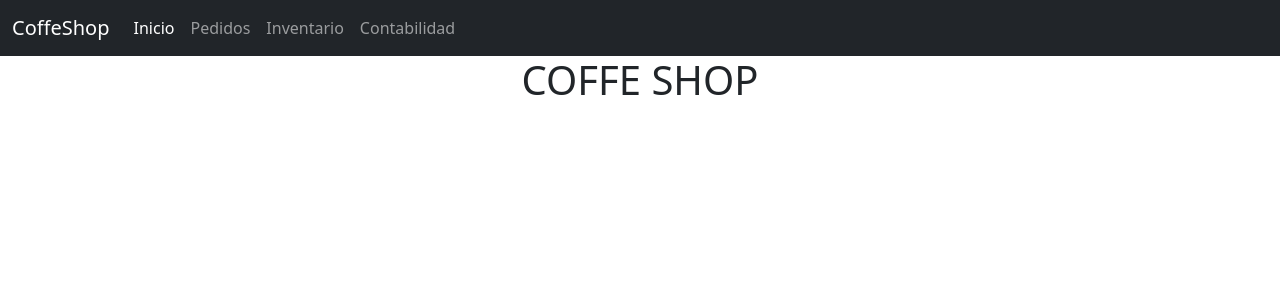
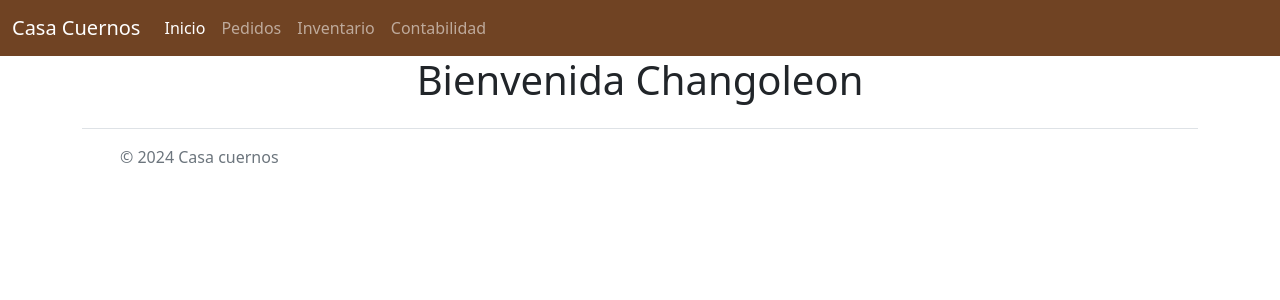
Before and after one commit to LuisRFE0/cafeshop, a React (Vite) app: page / in a window 1280 px wide. Shown: the top 300 px of the page. Built offline with nearby package versions, Linux system fonts and the light colour scheme.

Commit message:
cafe al 10%

```diff
--- a/index.html
+++ b/index.html
@@ -8,6 +8,7 @@
   <title>Vite + React</title>
   <link href="https://cdn.jsdelivr.net/npm/bootstrap@5.0.2/dist/css/bootstrap.min.css" rel="stylesheet"
     integrity="sha384-EVSTQN3/azprG1Anm3QDgpJLIm9Nao0Yz1ztcQTwFspd3yD65VohhpuuCOmLASjC" crossorigin="anonymous">
+    <link rel="stylesheet" href="src/style/inicio.css">
 </head>
 
 <body>
--- a/src/App.jsx
+++ b/src/App.jsx
@@ -1,12 +1,20 @@
 
 import '../src/style/app.css'
+import { InicioView } from './components/InicioView'
 import { Header } from './layout/Header'
+import { Administradores } from './data/Administradores'
+import { Footer } from './layout/Footer'
 
 export const App = () => {
+    const admin = Administradores();
+
+
+
     return (
         <>
             <Header />
-            <h1 className='nombreTitulo'>COFFE SHOP</h1>
+            <InicioView  admin={admin} />
+            <Footer />
         </>)
 
 
--- /dev/null
+++ b/src/components/InicioView.jsx
@@ -0,0 +1,14 @@
+import '../style/inicio.css'
+export const InicioView = ({ admin }) => {
+
+    return (
+        <>
+
+           <div className="container">
+            <h1 className="text-center">Bienvenida {admin}</h1>
+
+        </div>
+
+        </>
+    )
+}
--- /dev/null
+++ b/src/data/Administradores.js
@@ -0,0 +1,5 @@
+
+export const Administradores = () => {
+  return "Changoleon";
+
+}
--- /dev/null
+++ b/src/layout/Footer.jsx
@@ -0,0 +1,20 @@
+
+export const Footer = () => {
+    return (
+        <>
+
+            <div className="container">
+                <footer className="d-flex flex-wrap justify-content-between align-items-center py-3 my-4 border-top">
+                    <div className="col-md-4 d-flex align-items-center">
+                        <a href="/" className="mb-3 me-2 mb-md-0 text-muted text-decoration-none lh-1">
+                            <svg className="bi" width="30" height="24"></svg>
+                        </a>
+                        <span className="text-muted">© 2024 Casa cuernos</span>
+                    </div>
+
+                </footer>
+            </div>
+
+        </>
+    )
+}
--- a/src/layout/Header.jsx
+++ b/src/layout/Header.jsx
@@ -3,9 +3,9 @@ import '../style/header.css'
 export const Header = () => {
     return (
         <>
-            <nav className="navbar navbar-expand-lg navbar-dark bg-dark">
+            <nav className="nav-bar navbar navbar-expand-lg navbar-dark">
                 <div className="container-fluid">
-                    <a className="navbar-brand" href="#">CoffeShop</a>
+                    <a className="navbar-brand" href="#">Casa Cuernos</a>
                     <button className="navbar-toggler" type="button" data-bs-toggle="collapse" data-bs-target="#navbarNavDropdown" aria-controls="navbarNavDropdown" aria-expanded="false" aria-label="Toggle navigation">
                         <span className="navbar-toggler-icon"></span>
                     </button>
--- a/src/style/header.css
+++ b/src/style/header.css
@@ -0,0 +1,4 @@
+.nav-bar{
+    background-color: #704323;
+
+}
```
Also changed, not shown: src/images/fondoInicio.jpg (added), src/style/inicio.css (added).
